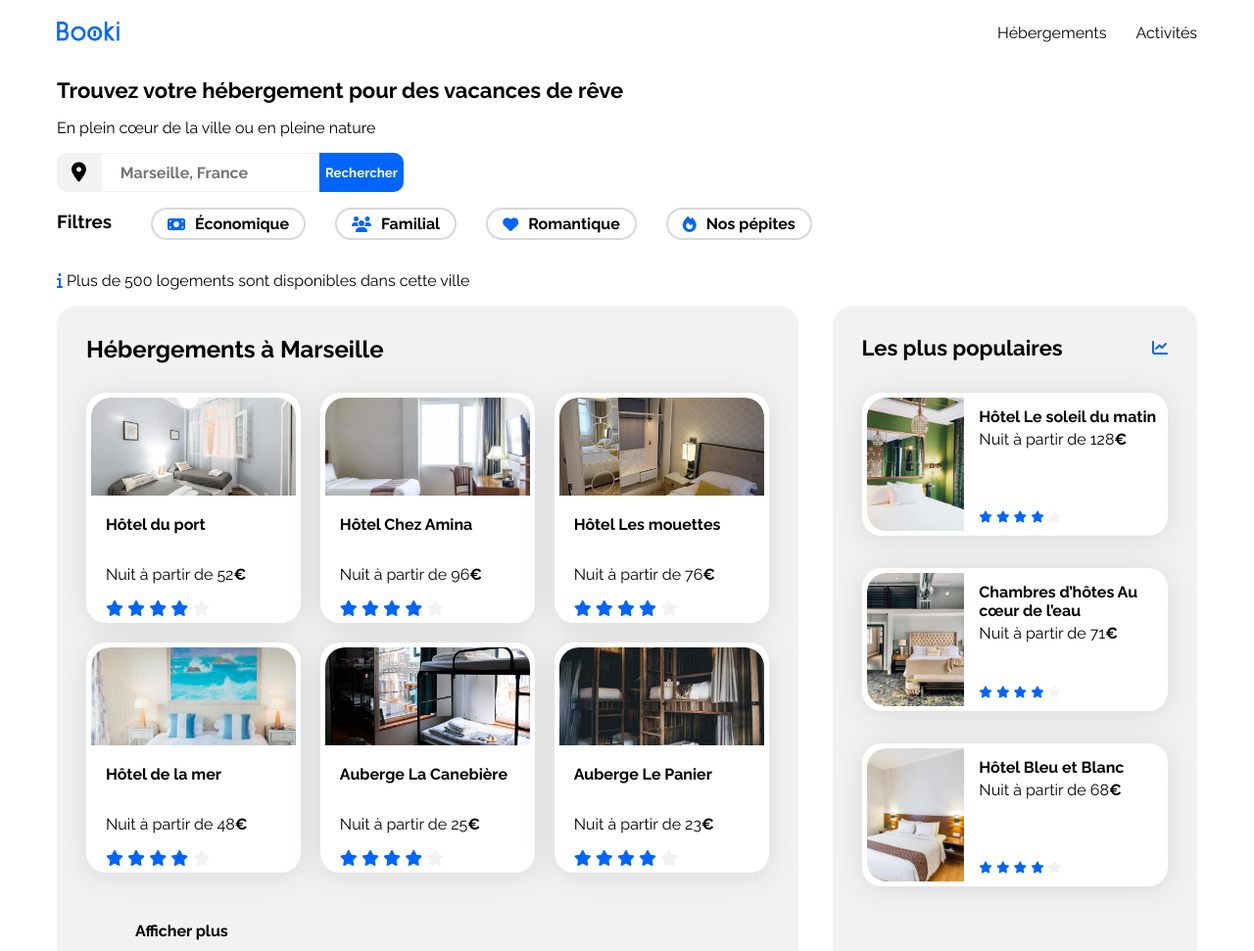
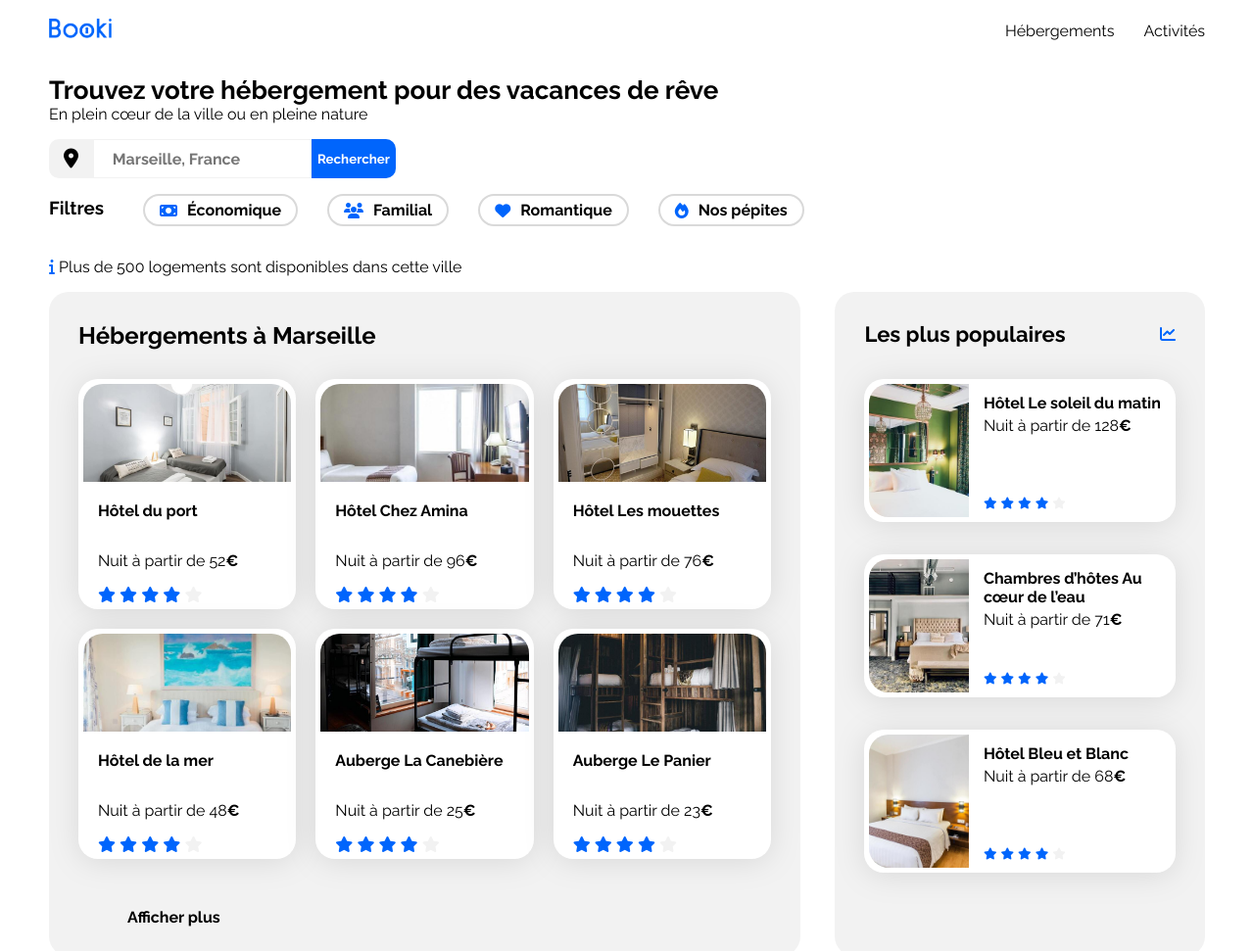
Before and after one commit to axeldvgn/Booki, a plain HTML site: page index.html in a window 1280 px wide. Shown: the top 971 px of the page at 98% size. Drawn offline with Linux system fonts and the light colour scheme.

Commit message:
Mise à jour

```diff
--- a/css/style.css
+++ b/css/style.css
@@ -9,10 +9,6 @@
     --filter-bg-color: #DEEBFF;
 }
 
-h1 {
-    font-size: 22px;
-}
-
 .fa-solid {
     color: var(--main-color);
 }
@@ -20,6 +16,7 @@ h1 {
 body {
     display: flex;
     justify-content: center;
+    margin: 0px;
 }
 
 .main-container {
@@ -27,6 +24,10 @@ body {
     max-width: 1440px;
     padding: 0 50px;
     box-sizing: border-box;
+}
+
+h1 {
+    margin: 0px;
 }
 
 a {
@@ -100,32 +101,24 @@ nav {
 
 .nav-links {
     display: flex;
+    align-items: center;
     gap: 30px;
     list-style: none;
+    margin: 0px;
+    padding: 0px;
 }
 
 .nav-links a {
+    display: flex;
+    align-items: center;
     position: relative;
+    border-top: 2px solid transparent;
+    padding: 20px 0px 20px 0px;
 }
 
 .nav-links a:hover {
     color: var(--main-color);
-}
-
-.nav-links a::after {
-    content: '';
-    position: absolute;
-    left: 0;
-    top: -25px;
-    width: 100%;
-    height: 3px;
-    background-color: var(--main-color);
-    transform: scaleX(0);
-}
-
-.nav-links a:hover::after {
-    transform: scaleX(1);
-    transition: 1s;
+    border-top-color: var(--main-color);
 }
 
 .logo img {
@@ -133,9 +126,9 @@ nav {
     width: auto;
 }
 
-.title {
-    margin: 0px;
-    margin-top: 20px;
+.highlight {
+    font-weight: 700;
+    font-size: 26px;
 }
 
 .search {
@@ -342,7 +335,7 @@ nav {
 
 .activities-cards img {
     width: 100%;
-    height: 300px;
+    height: 380px;
     border-radius: 20px;
     border-bottom-left-radius: 0px;
     border-bottom-right-radius: 0px;
@@ -467,7 +460,7 @@ footer {
 
 
 /* Small devices (phones, less than 768px) */
-@media (max-width: 767.98px) {
+@media (max-width: 768px) {
     .main-container {
         padding: 0px 20px 0px 10px;
     }
@@ -635,6 +628,10 @@ footer {
         grid-template-columns: 1fr;
     }
 
+    .hebergements-cards img {
+        height: 124px;
+    }
+
     .hebergements-cards .card-content {
         gap: 5px;
     }
@@ -643,11 +640,11 @@ footer {
         margin: 0px;
     }
 
-    .activites-cards {
+    .activities-cards {
         flex-direction: column;
     }
 
-    .activites a {
+    .activities a {
         width: 100%;
     }
 
--- a/index.html
+++ b/index.html
@@ -13,22 +13,23 @@
         crossorigin="anonymous" referrerpolicy="no-referrer" />
     <link rel="stylesheet" href="./css/style.css">
 </head>
-
 <body>
     <div class="main-container">
         <header>
             <nav>
+                <h1>
                     <a href="#" class="logo">
+                        <span hidden>Bookie</span>
                         <img src="./images/logo/Booki.png" alt="Logo Booki">
                     </a>
+                </h1>
                 <ul class="nav-links">
                     <li><a href="#">Hébergements</a></li>
                     <li><a href="#">Activités</a></li>
                 </ul>
             </nav>
             <section class="filter-search">
-                <h1 class="title">Trouvez votre hébergement pour des vacances de rêve</h1>
-                <p class="subtitles">En plein cœur de la ville ou en pleine nature</p>
+                <p><span class="highlight">Trouvez votre hébergement pour des vacances de rêve</span><br>En plein cœur de la ville ou en pleine nature</p>
                 <form class="search">
                     <i class="fa-solid fa-location-dot" aria-hidden="true"></i>
                     <input type="text" placeholder=" Marseille, France" class="input-search">
@@ -164,6 +165,8 @@
                     </footer>
                 </section>
 
+
+
                 <section class="populaires">
                     <header>
                         <div class="populaires-title">
@@ -233,11 +236,12 @@
                 </section>
             </div>
 
+
+
             <section class="activities">
                 <header>
                     <h2 class="activities-title">Activités à Marseille</h2>
                 </header>
-
                 <div class="activities-cards">
                     <a href="#">
                         <article>
```
Lines whose indentation alone changed are shown as unchanged.
